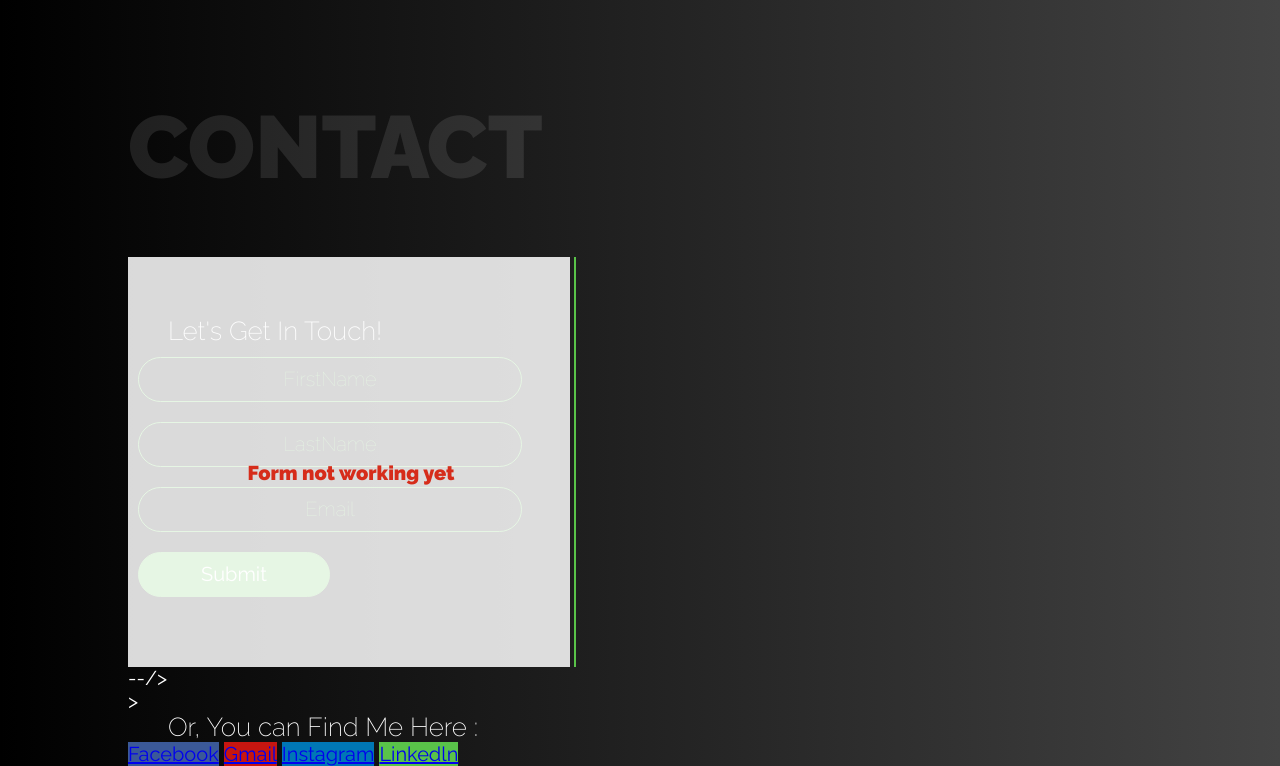
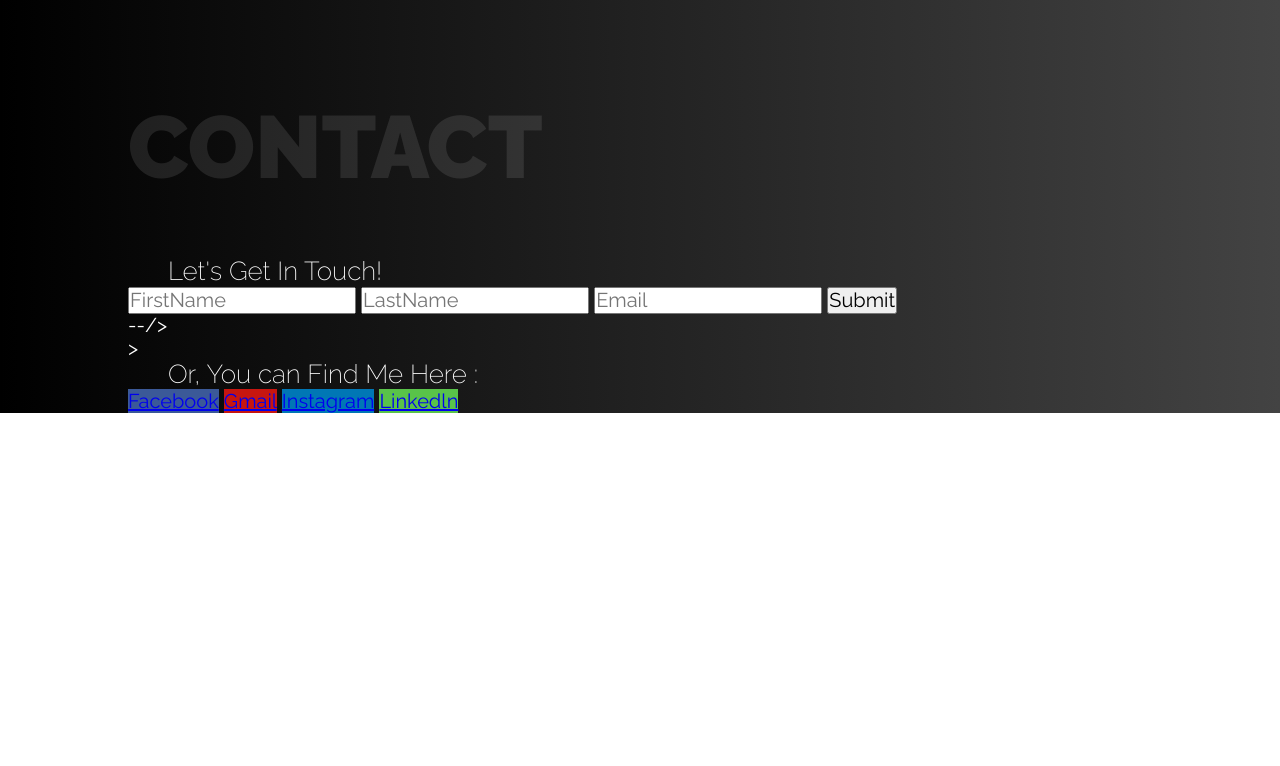
Before and after one commit to KamalDevara/Portfolio, a plain HTML site: page index.html in a window 1280 px wide. Shown: the part 3248-4014 px from the top of the page. After the commit the page ends 3661 px from the top, so only its background shows below. Drawn offline with nearby package versions, Linux system fonts and the light colour scheme.

Commit message:
Update styles.css

```diff
--- a/css/styles.css
+++ b/css/styles.css
@@ -256,7 +256,7 @@
             margin-left: 2rem;
         }
 
-        .left {
+       /* .left {
             width: 35vw;
             padding-top: 3rem;
             padding-bottom: 3rem;
@@ -285,9 +285,9 @@
             width: 99%;
             height : 100%;
             /* background: radial-gradient( rgba(255,255,255,0.8), rgba(255,255,255,0.3));  */
-            background: rgba(255,255,255,0.85);
-            z-index: 2;
-        }
+            /*background: rgba(255,255,255,0.85);
+            /*z-index: 2;*/
+        }*/
 
         .right {
             padding-top: 3rem;
@@ -295,14 +295,14 @@
             flex-direction: column;
         }
 
-        .box    {
+       /* .box    {
             display: flex;
             flex-wrap: wrap;
             justify-content: space-around;
             margin-bottom: 5rem;
-        }
+        }*/
 
-        input {
+        /*input {
             width: 30vw;
             display: block;
             border: 1px solid #59c349;
@@ -311,10 +311,10 @@
             margin: 0.5rem;
             border-radius: 50px;
             text-align: center;
-        }
+        }*/
 
 
-        input::placeholder {
+       /* input::placeholder {
             color: #59c349;
             font-weight: 100;
         }
@@ -325,7 +325,7 @@
             width: 15vw;
             cursor: pointer;
             /* margin-left: auto; */
-        }
+        /*}*/
 
         .right a {
             display: block;
```
